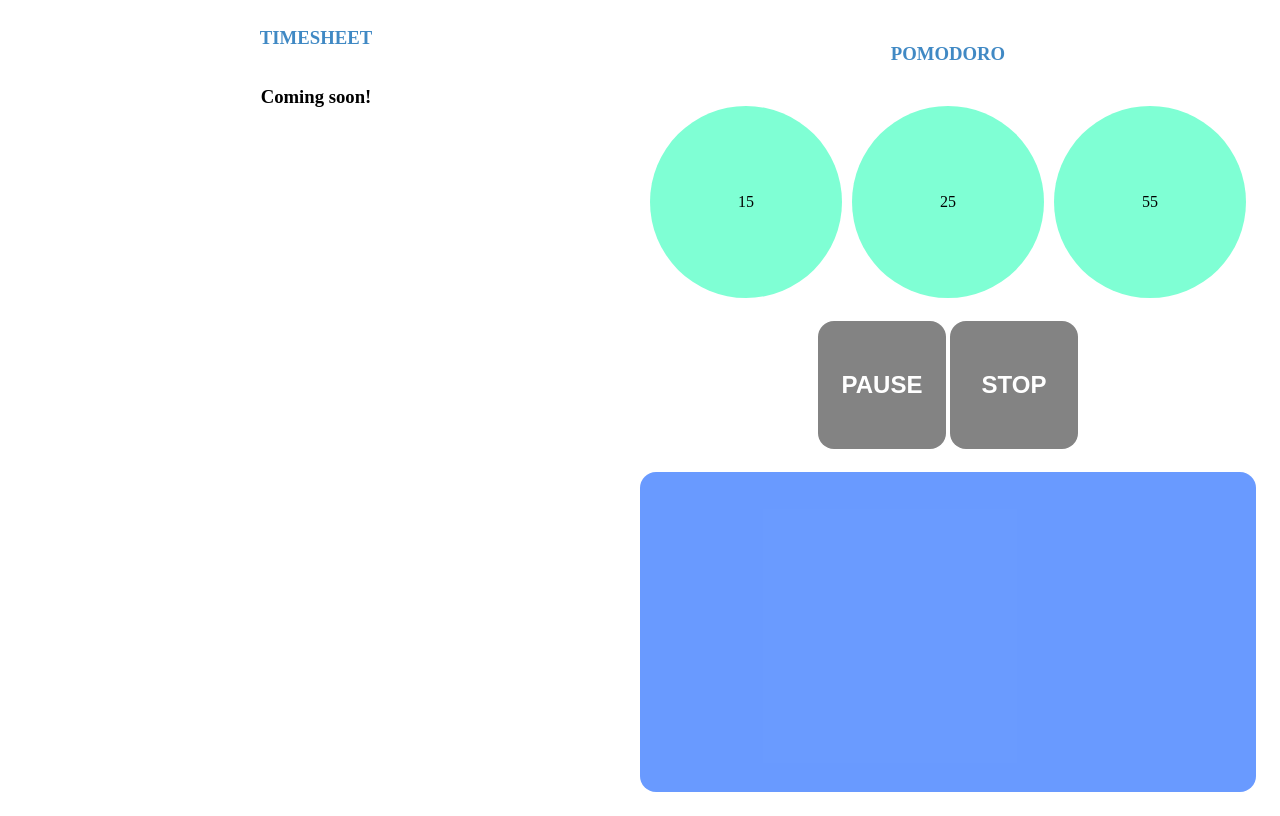
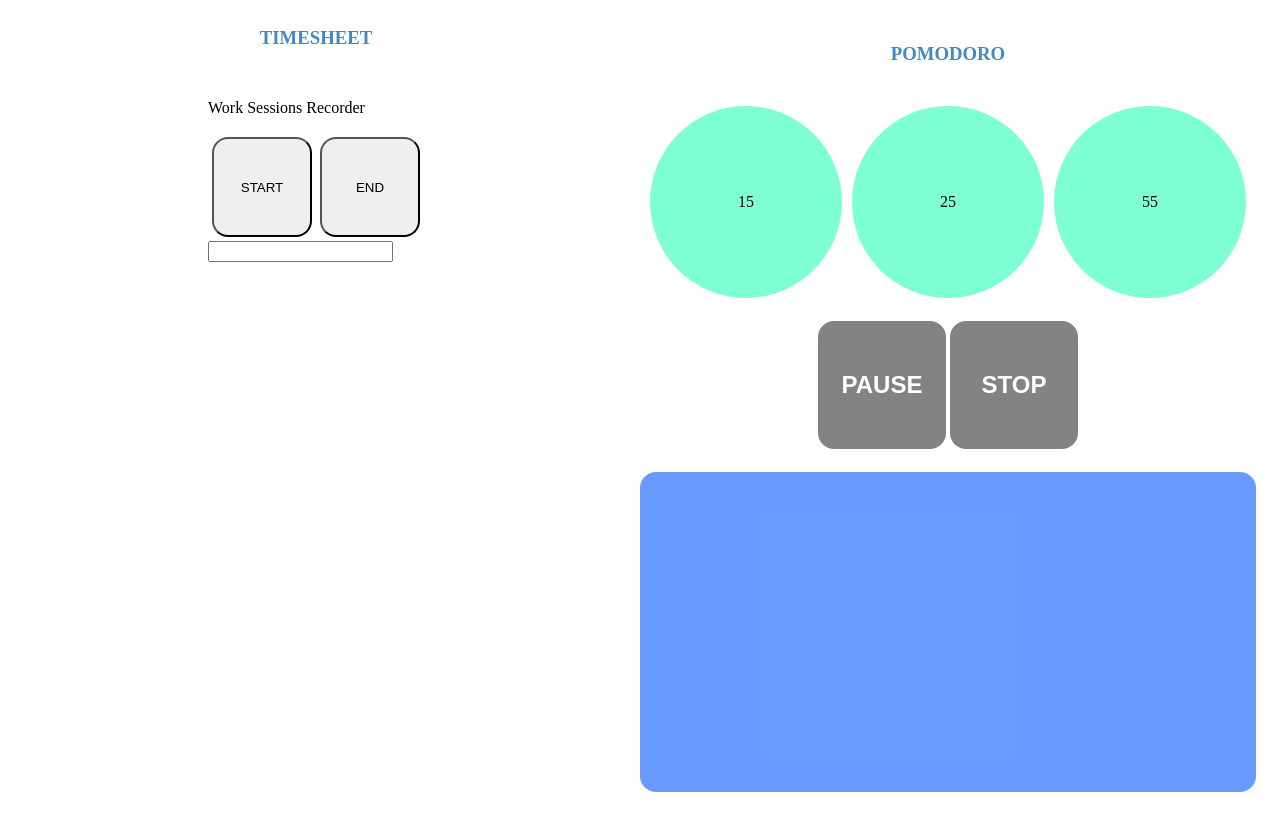
Before and after one commit to Gregory-Bach/easy-worksession, a SvelteKit app: page / in a window 1280 px wide. Built offline with nearby package versions, Linux system fonts and the light colour scheme.

Commit message:
wip: importing pure js html timesheet code

```diff
--- a/src/routes/+page.svelte
+++ b/src/routes/+page.svelte
@@ -1,7 +1,7 @@
 <script>
     import Title from './components/title.component.svelte';
     import Pomodoro from './components/pomodoro/pomodoro.component.svelte';
-    import Timesheet from './components/timesheet.component.svelte';
+    import Timesheet from './components/timesheet/timesheet.component.svelte';
 </script>
 
 <section id="content">
--- a/src/routes/components/timesheet.component.svelte
+++ /dev/null
@@ -1,24 +0,0 @@
-<script>
-    import Title from './title.component.svelte';
-</script>
-
-<section id="content">
-    <Title title="TIMESHEET"/>
-
-    <h3>Coming soon!</h3>
-</section>
-
-<style>
-    #content {
-        width: 50vw;
-        display: flex;
-        flex-direction: column;
-        justify-content: flex-start;
-        align-items: center;
-        height: 100%;
-    }
-
-    h3 {
-        text-align: center;
-    }
-</style>
--- /dev/null
+++ b/src/routes/components/timesheet/timesheet.component.svelte
@@ -0,0 +1,138 @@
+<script lang="ts">
+    import Title from '../title.component.svelte';
+
+    // const timerDisplay = document.getElementById('timerDisplay');
+    // const workSessionList = document.getElementById('workSessionList');
+    // const workSessionName = document.getElementById('workSessionName');
+    //
+    // let timer = 0;
+    // let timerInterval = null;
+    // const workSessions = [];
+    // let currentWorkSession = null;
+    //
+    // try {
+    //     timerDisplay.innerHTML = 'CLICK START';
+    //
+    //
+    //     document.getElementById('startButton').addEventListener('click', () => {
+    //         if (timerInterval) {
+    //             return;
+    //         }
+    //
+    //         startTimer();
+    //         workSessionList.innerHTML = getLIElementsForWorkSessions(workSessions);
+    //     });
+    //
+    //     document.getElementById('endButton').addEventListener('click', function () {
+    //         endTimer();
+    //         workSessionList.innerHTML = getLIElementsForWorkSessions(workSessions);
+    //     });
+    // } catch (e) {
+    //     console.log('timerDisplay not found');
+    // }
+    //
+    // function startTimer() {
+    //     workSessions.push({
+    //         start: new Date(),
+    //         end: null,
+    //         label: workSessionName.value ? workSessionName.value : 'Work Session',
+    //     });
+    //
+    //     workSessionName.value = null;
+    //
+    //     timerInterval = setInterval(function () {
+    //         timer++;
+    //         timerDisplay.innerHTML = timer.toString();
+    //     }, 1000);
+    //
+    //     console.log('START was clicked');
+    // }
+    //
+    // function endTimer() {
+    //     workSessions[workSessions.length - 1].end = new Date();
+    //     clearInterval(timerInterval);
+    //     timerInterval = null;
+    //     console.log('END was clicked', workSessions);
+    // }
+    //
+    // function getLIElementsForWorkSessions(_workSessions) {
+    //     const reversedWorkSessions = [..._workSessions].reverse();
+    //     return reversedWorkSessions.map(function (workSession) {
+    //         return `<li>${workSession.label} - ${formatDateToHoursAndMinutes(workSession.start)} - ${formatDateToHoursAndMinutes(workSession.end)}</li>`;
+    //     }).join('');
+    // }
+    //
+    // function formatDateToHoursAndMinutes(date) {
+    //     if (!date) {
+    //         return '⏱️';
+    //     }
+    //
+    //     return `${date.getHours()}:${date.getMinutes()}`;
+    // }
+
+</script>
+
+<section id="content">
+    <Title title="TIMESHEET"/>
+
+    <div>
+        <p>Work Sessions Recorder</p>
+        <section id="buzzers">
+            <button id="startButton" class="buzzer start">START</button>
+            <button id="endButton" class="buzzer end">END</button>
+        </section>
+
+        <input id="workSessionName" aria-label=""/>
+
+        <div id="timerDisplay"></div>
+
+        <section>
+            <ul id="workSessionList"></ul>
+        </section>
+
+    </div>
+</section>
+
+<style>
+    #content {
+        width: 50vw;
+        display: flex;
+        flex-direction: column;
+        justify-content: flex-start;
+        align-items: center;
+        height: 100%;
+        gap: 16px;
+    }
+
+    .buzzer {
+        height: 100px;
+        width: 100px;
+        border-radius: 16px;
+        padding: 8px;
+        margin: 4px;
+    }
+
+    .start:hover {
+        background-color: #a6e186;
+        cursor: pointer;
+    }
+
+    .end:hover {
+        background-color: #e18686;
+        cursor: pointer;
+    }
+
+    #timerDisplay {
+        font-size: 48px;
+        font-weight: bold;
+        margin: 8px;
+    }
+
+    #buzzers {
+        display: flex;
+        flex-direction: row;
+        flex-wrap: wrap;
+        justify-content: space-evenly;
+    }
+
+</style>
```
